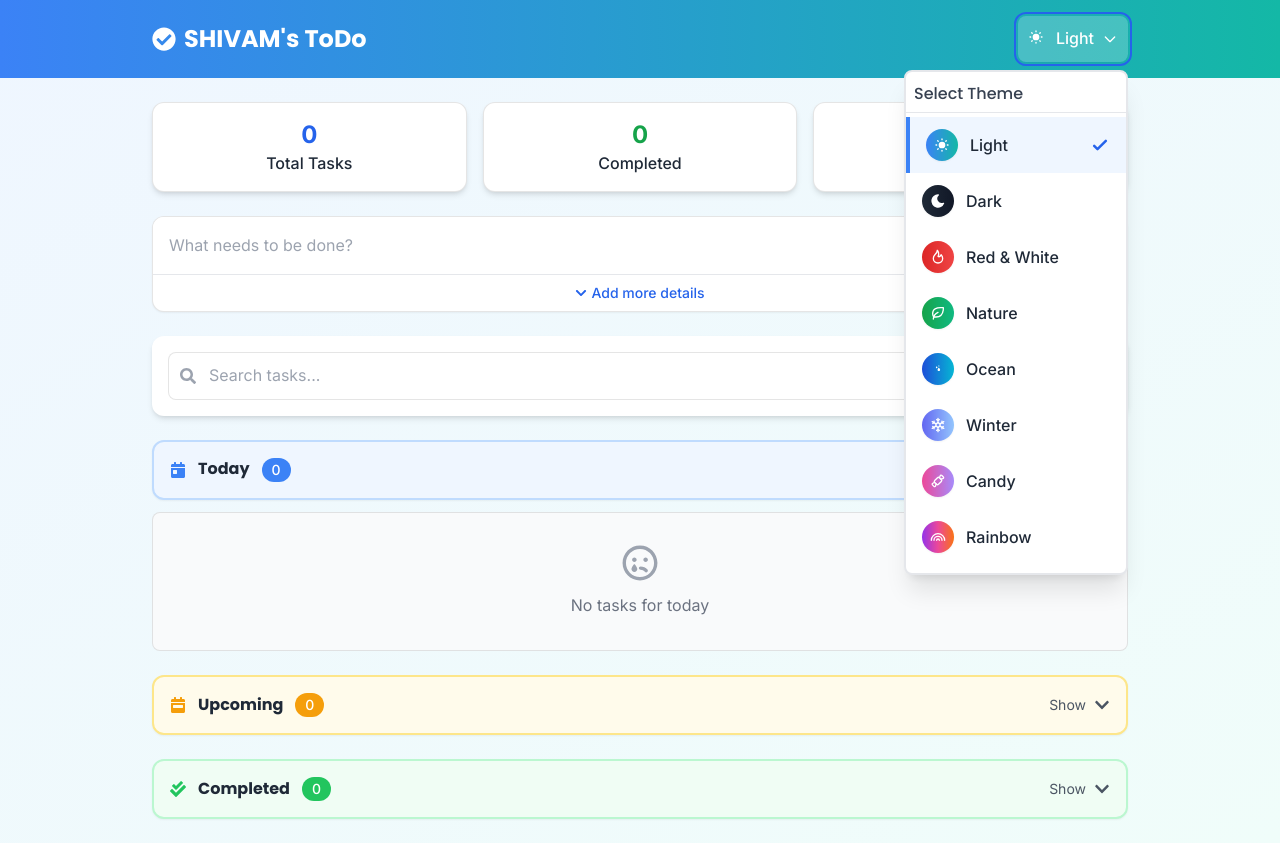
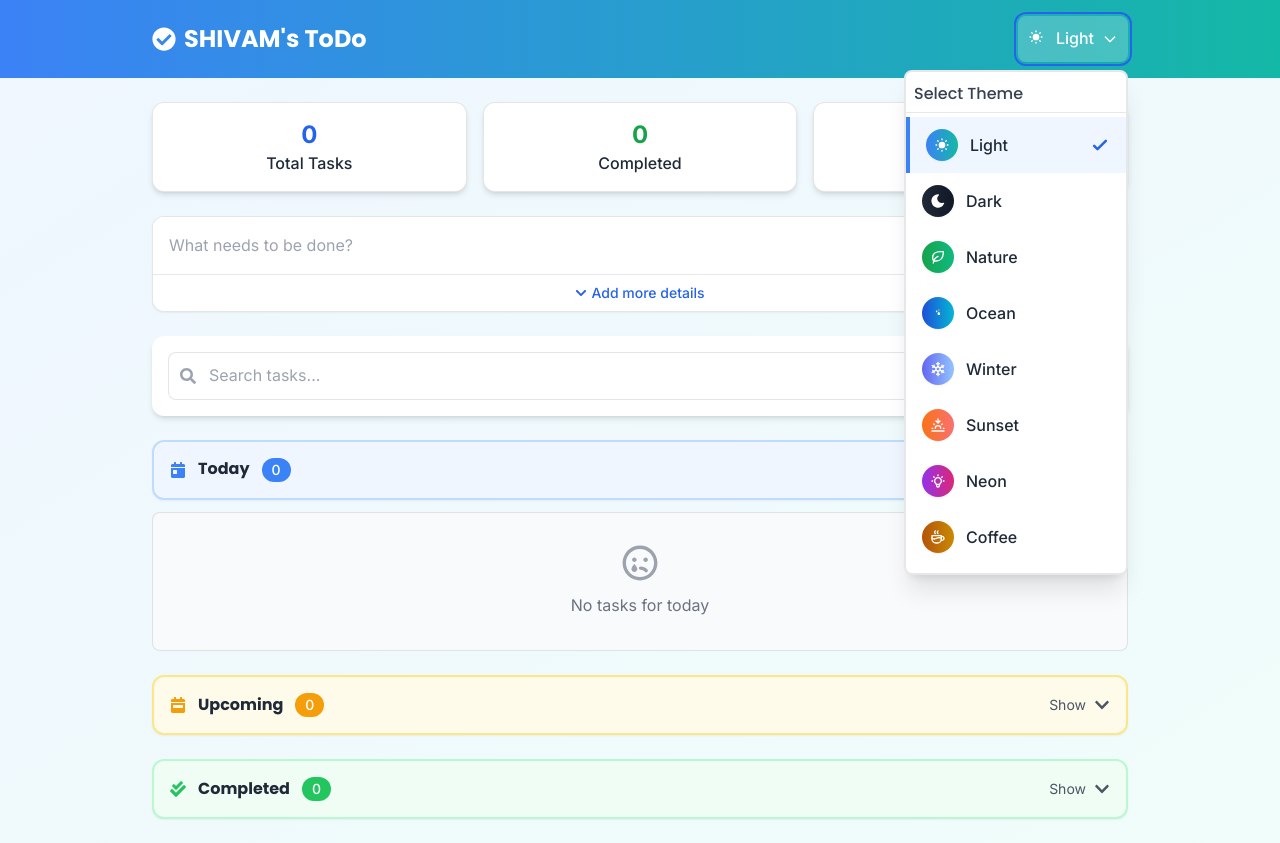
Before and after one commit to shivamkarn1/TodoWebsite, a React (Vite) app: page / in a window 1280 px wide. Both pictures are taken after a click on the button "Light". Built offline with nearby package versions, Linux system fonts and the light colour scheme.

Commit message:
New LOGO UPdate

```diff
--- a/index.html
+++ b/index.html
@@ -3,8 +3,14 @@
 
 <head>
   <meta charset="UTF-8" />
-  <link rel="icon" type="image/png" href="/vite.png" />
+  <link rel="icon" type="image/png" href="/logo.png" />
+  <link rel="apple-touch-icon" href="/logo.png" />
+  <link rel="manifest" href="/manifest.json" />
   <meta name="viewport" content="width=device-width, initial-scale=1.0" />
+  <meta name="theme-color" content="#3b82f6" />
+  <meta name="apple-mobile-web-app-capable" content="yes" />
+  <meta name="apple-mobile-web-app-status-bar-style" content="black-translucent" />
+  <meta name="apple-mobile-web-app-title" content="SHIVAM's ToDo" />
   <title>SHIVAM's ToDo</title>
 </head>
 
--- a/src/App.jsx
+++ b/src/App.jsx
@@ -4,21 +4,18 @@ import { ToastContainer, toast } from "react-toastify";
 import "react-toastify/dist/ReactToastify.css";
 import { motion, AnimatePresence } from "framer-motion";
 
-// Components
 import Navbar from "./components/Navbar";
 import TodoForm from "./components/todos/TodoForm";
 import TodoList from "./components/todos/TodoList";
 import FilterBar from "./components/todos/FilterBar";
 import ConfirmationModal from './components/ConfirmationModal';
 
-// Priority levels with corresponding colors
 const PRIORITIES = {
   HIGH: { label: "High", color: "#ef4444", },
   MEDIUM: { label: "Medium", color: "#f59e0b" },
   LOW: { label: "Low", color: "#10b981" },
 };
 
-// Categories with colors
 const CATEGORIES = [
   { id: "work", label: "Work", color: "#3b82f6" },
   { id: "personal", label: "Personal", color: "#8b5cf6" },
@@ -27,7 +24,6 @@ const CATEGORIES = [
   { id: "other", label: "Other", color: "#6b7280" },
 ];
 
-// Theme variants
 const THEME_VARIANTS = {
   light: {
     bgGradient: "from-blue-50 to-teal-50",
@@ -146,18 +142,15 @@ function App() {
   const [showConfirmModal, setShowConfirmModal] = useState(false);
   const [confirmAction, setConfirmAction] = useState({ type: null, id: null });
   const [theme, setTheme] = useState(() => {
-    // Try to get saved theme or use system preference
     const savedTheme = localStorage.getItem("todo-theme");
     if (savedTheme) return savedTheme;
 
-    // Check for system dark mode preference
     if (window.matchMedia && window.matchMedia('(prefers-color-scheme: dark)').matches) {
       return "dark";
     }
     return "light";
   });
 
-  // Load todos from localStorage on mount
   useEffect(() => {
     const storedTodos = localStorage.getItem("todos");
     if (storedTodos) {
@@ -165,7 +158,6 @@ function App() {
     }
   }, []);
 
-  // Save todos to localStorage whenever they change
   useEffect(() => {
     if (todos.length) {
       localStorage.setItem("todos", JSON.stringify(todos));
@@ -174,7 +166,6 @@ function App() {
     }
   }, [todos]);
 
-  // Save theme preference and update body class
   useEffect(() => {
     localStorage.setItem("todo-theme", theme);
 
@@ -187,12 +178,11 @@ function App() {
     }
   }, [theme]);
 
-  // Add new todo
   const handleAddTodo = useCallback((todoData) => {
     const newTodo = {
       id: uuidv4(),
       isCompleted: false,
-      createdAt: new Date().toISOString(), // Add timestamp
+      createdAt: new Date().toISOString(),
       ...todoData
     };
 
@@ -202,16 +192,13 @@ function App() {
     toast.success('Task added successfully!');
   }, [todos]);
 
-  // Update existing todo
   const handleUpdateTodo = useCallback((updatedTodoData) => {
-    // Find the todo being edited and update it
     const updatedTodos = todos.map(todo => {
-      // Match by ID (editMode contains the ID of the todo being edited)
       if (todo.id === editMode) {
         return {
-          ...todo, // Keep the existing fields (especially the ID)
-          ...updatedTodoData, // Apply the updates
-          updatedAt: new Date().toISOString() // Add update timestamp
+          ...todo,
+          ...updatedTodoData,
+          updatedAt: new Date().toISOString()
         };
       }
       return todo;
@@ -220,13 +207,11 @@ function App() {
     setTodos(updatedTodos);
     localStorage.setItem('todos', JSON.stringify(updatedTodos));
 
-    // Clear edit mode
     setEditMode(null);
 
     toast.success('Task updated successfully!');
   }, [todos, editMode]);
 
-  // Toggle todo completion status
   const handleToggleComplete = useCallback((id) => {
     setTodos(prevTodos =>
       prevTodos.map(todo => {
@@ -246,25 +231,19 @@ function App() {
     );
   }, []);
 
-  // Setup todo for editing
   const handleEdit = useCallback((todo) => {
-    // Set the editMode to the ID of the todo being edited
     setEditMode(todo.id);
-    // This will cause the todoBeingEdited useMemo to run and get the todo data
   }, []);
 
-  // Prepare delete confirmation
   const handleDelete = useCallback((id) => {
     setConfirmAction({ type: 'delete', id });
     setShowConfirmModal(true);
   }, []);
 
-  // Cancel edit mode
   const handleCancelEdit = useCallback(() => {
     setEditMode(null);
   }, []);
 
-  // Prepare clear completed confirmation
   const handleClearCompleted = useCallback(() => {
     const completedCount = todos.filter(todo => todo.isCompleted).length;
     if (completedCount === 0) return;
@@ -273,7 +252,6 @@ function App() {
     setShowConfirmModal(true);
   }, [todos]);
 
-  // Handle confirmation actions (delete or clear completed)
   const confirmDelete = useCallback(() => {
     if (confirmAction.type === 'delete' && confirmAction.id) {
       setTodos(prevTodos => prevTodos.filter(todo => todo.id !== confirmAction.id));
@@ -287,7 +265,6 @@ function App() {
     setShowConfirmModal(false);
   }, [confirmAction, todos]);
 
-  // Stats for UI display
   const stats = useMemo(() => {
     const total = todos.length;
     const completed = todos.filter(t => t.isCompleted).length;
@@ -296,21 +273,16 @@ function App() {
     return { total, completed, pending };
   }, [todos]);
 
-  // Find the todo being edited
   const todoBeingEdited = useMemo(() => {
     if (!editMode) return null;
     return todos.find(todo => todo.id === editMode);
   }, [editMode, todos]);
 
-  // Get current theme styles
   const themeStyle = THEME_VARIANTS[theme] || THEME_VARIANTS.light;
 
-  // Add this useMemo to properly sort the todos
   const { todayTodos, upcomingTodos, completedTodos } = useMemo(() => {
-    // Apply filters first
     let filteredTodos = [...todos];
 
-    // Apply search filter
     if (searchTerm.trim()) {
       const searchLower = searchTerm.toLowerCase();
       filteredTodos = filteredTodos.filter(todo =>
@@ -319,47 +291,41 @@ function App() {
       );
     }
 
-    // Apply priority filter
     if (priorityFilter !== "all") {
       filteredTodos = filteredTodos.filter(todo => todo.priority === priorityFilter);
     }
 
-    // Apply category filter
     if (categoryFilter !== "all") {
       filteredTodos = filteredTodos.filter(todo => todo.category === categoryFilter);
     }
 
-    // Now separate into the three groups
     const today = new Date();
-    today.setHours(0, 0, 0, 0); // Reset to start of day for comparison
+    today.setHours(0, 0, 0, 0);
 
     const tomorrow = new Date(today);
     tomorrow.setDate(tomorrow.getDate() + 1);
 
-    // Sort todos into categories
     return {
       todayTodos: filteredTodos.filter(todo => {
         if (todo.isCompleted) return false;
-        if (!todo.dueDate) return true; // Tasks with no due date go to today
+        if (!todo.dueDate) return true;
 
         const dueDate = new Date(todo.dueDate);
         dueDate.setHours(0, 0, 0, 0);
         return dueDate.getTime() <= today.getTime();
       }).sort((a, b) => {
-        // Sort by priority: HIGH > MEDIUM > LOW
         const priorityOrder = { HIGH: 0, MEDIUM: 1, LOW: 2 };
         return priorityOrder[a.priority || 'MEDIUM'] - priorityOrder[b.priority || 'MEDIUM'];
       }),
 
       upcomingTodos: filteredTodos.filter(todo => {
         if (todo.isCompleted) return false;
-        if (!todo.dueDate) return false; // Only tasks with due dates
+        if (!todo.dueDate) return false;
 
         const dueDate = new Date(todo.dueDate);
         dueDate.setHours(0, 0, 0, 0);
         return dueDate.getTime() > today.getTime();
       }).sort((a, b) => {
-        // Sort by due date (earliest first)
         const dateA = new Date(a.dueDate);
         const dateB = new Date(b.dueDate);
         return dateA - dateB;
@@ -368,7 +334,6 @@ function App() {
       completedTodos: showCompletedTodos
         ? filteredTodos.filter(todo => todo.isCompleted)
             .sort((a, b) => {
-              // Sort by completion date (newest first)
               const dateA = a.completedAt ? new Date(a.completedAt) : new Date(0);
               const dateB = b.completedAt ? new Date(b.completedAt) : new Date(0);
               return dateB - dateA;
@@ -382,7 +347,6 @@ function App() {
       <Navbar currentTheme={theme} setTheme={setTheme} />
 
       <div className="container mx-auto py-6 px-4 sm:px-6 max-w-4xl">
-        {/* Stats Summary with improved visibility */}
         <div className="grid grid-cols-3 gap-4 mb-6">
           <motion.div
             className={`${themeStyle.cardBg} p-4 rounded-xl shadow-md text-center border border-gray-200 dark:border-gray-700`}
@@ -412,7 +376,6 @@ function App() {
           </motion.div>
         </div>
 
-        {/* Todo Form - Conditionally rendered based on edit mode */}
         <TodoForm
           onAddTodo={handleAddTodo}
           onUpdateTodo={handleUpdateTodo}
@@ -422,7 +385,6 @@ function App() {
           themeStyle={themeStyle}
         />
 
-        {/* Filters Bar */}
         <FilterBar
           searchTerm={searchTerm}
           onSearchChange={setSearchTerm}
@@ -441,7 +403,6 @@ function App() {
           categories={CATEGORIES}
         />
 
-        {/* Todo List */}
         <TodoList
           todayTodos={todayTodos}
           upcomingTodos={upcomingTodos}
@@ -453,14 +414,12 @@ function App() {
         />
       </div>
 
-      {/* Toast notifications */}
       <ToastContainer
         position="bottom-right"
         autoClose={3000}
         theme={theme === "dark" ? "dark" : "light"}
       />
 
-      {/* Confirmation modal */}
       {showConfirmModal && (
         <ConfirmationModal
           isOpen={showConfirmModal}
--- a/src/components/Navbar.jsx
+++ b/src/components/Navbar.jsx
@@ -1,6 +1,6 @@
 import React, { useState, useEffect, useRef } from 'react';
 import { FaCheckCircle } from 'react-icons/fa';
-import { TbSunFilled, TbMoonFilled, TbLeaf, TbFlame, TbSnowflake, TbCandy, TbRainbow } from 'react-icons/tb';
+import { TbSunFilled, TbMoonFilled, TbLeaf, TbFlame, TbSnowflake, TbCandy, TbRainbow, TbSunset, TbBulb, TbCoffee } from 'react-icons/tb';
 import { WiRaindrops } from 'react-icons/wi';
 
 const ThemeOptions = [
@@ -22,16 +22,6 @@ const ThemeOptions = [
       primary: 'from-gray-800 to-gray-900',
       text: 'text-white',
       gradient: '#1f2937, #111827'
-    }
-  },
-  {
-    id: 'red-white',
-    name: 'Red & White',
-    icon: <TbFlame />,
-    colors: {
-      primary: 'from-red-600 to-red-500',
-      text: 'text-white',
-      gradient: '#dc2626, #ef4444'
     }
   },
   {
@@ -65,23 +55,33 @@ const ThemeOptions = [
     }
   },
   {
-    id: 'candy',
-    name: 'Candy',
-    icon: <TbCandy />,
+    id: 'sunset',
+    name: 'Sunset',
+    icon: <TbSunset />,
     colors: {
-      primary: 'from-pink-500 to-purple-400',
+      primary: 'from-orange-500 to-red-400',
       text: 'text-white',
-      gradient: '#ec4899, #a78bfa'
+      gradient: '#f97316, #f87171'
     }
   },
   {
-    id: 'rainbow',
-    name: 'Rainbow',
-    icon: <TbRainbow />,
+    id: 'neon',
+    name: 'Neon',
+    icon: <TbBulb />,
     colors: {
-      primary: 'from-purple-600 via-pink-500 to-orange-400',
+      primary: 'from-purple-600 to-pink-600',
       text: 'text-white',
-      gradient: '#9333ea, #ec4899, #f97316'
+      gradient: '#9333ea, #db2777'
+    }
+  },
+  {
+    id: 'coffee',
+    name: 'Coffee',
+    icon: <TbCoffee />,
+    colors: {
+      primary: 'from-amber-700 to-yellow-600',
+      text: 'text-white',
+      gradient: '#b45309, #ca8a04'
     }
   },
 ];
```
Also changed, not shown: public/logo.png (added), public/manifest.json (added), public/vite.png (deleted).
